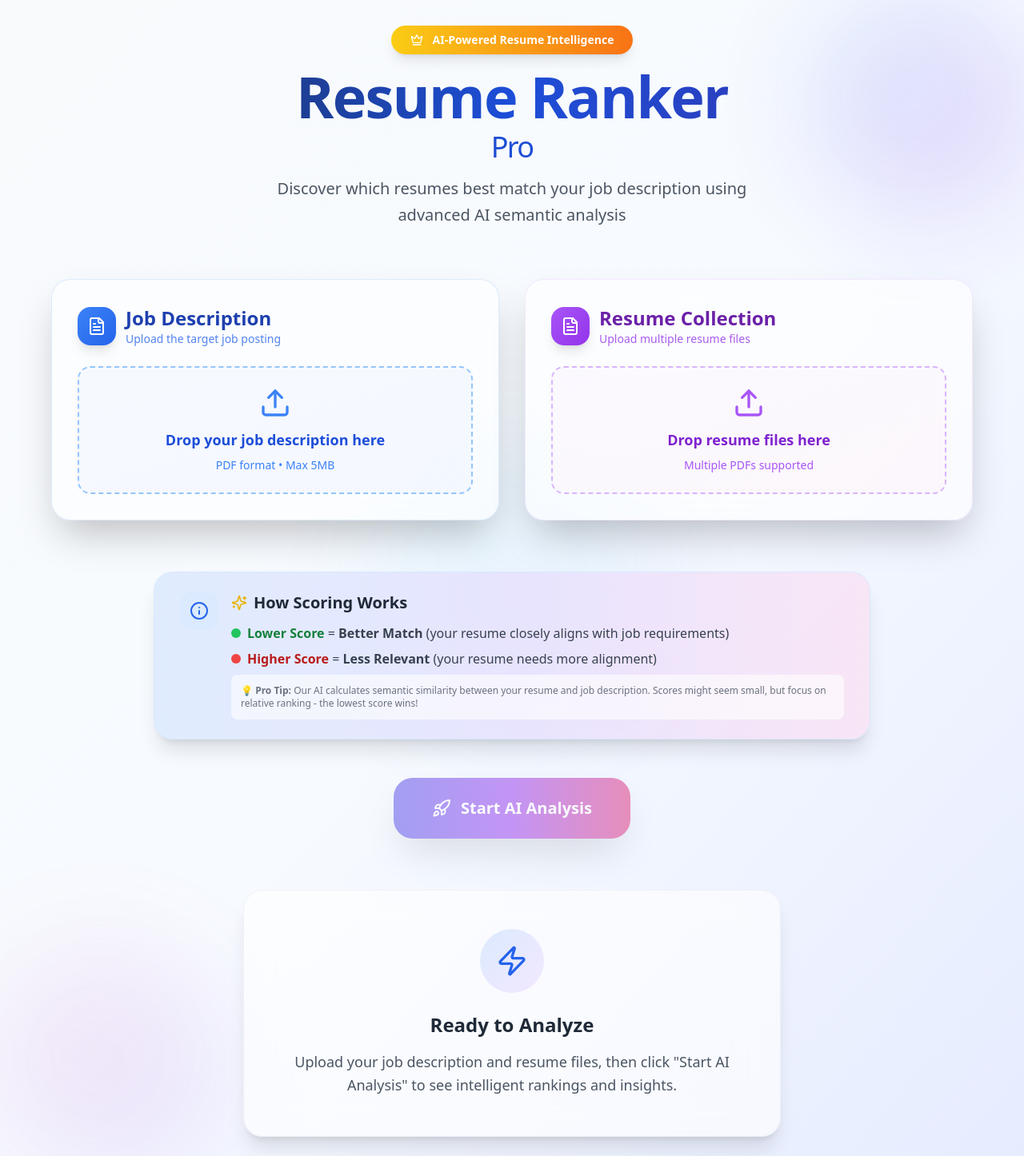
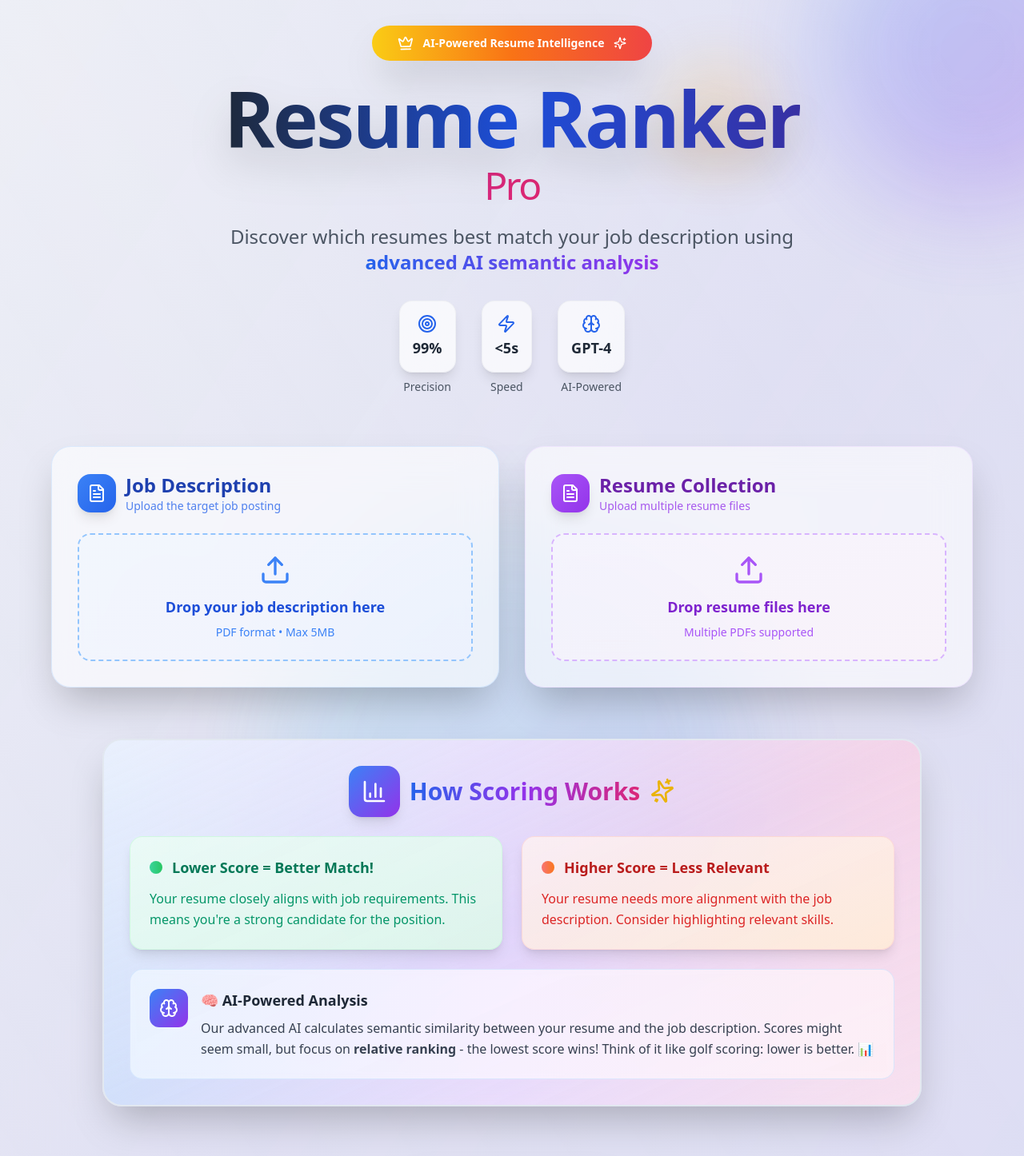
Before and after one commit to Parthchavann/semantic-resume-ranker-pro, a React (Vite) app: page / in a window 1280 px wide. Shown: the top 1446 px of the page at 80% size. Built offline with nearby package versions, Linux system fonts and the light colour scheme.

Commit message:
Refactor UI for improved aesthetics
Redesign the UI with glassmorphism, gradients, animations, and microinteractions. Preserve existing functionality.

```diff
--- a/src/pages/Index.tsx
+++ b/src/pages/Index.tsx
@@ -4,7 +4,7 @@ import { Toaster, toast } from 'sonner';
 import { motion, AnimatePresence } from 'framer-motion';
 import {
   Upload, FileText, XCircle, Trash2, Loader2, Download, MessageSquareText, Trophy, Info,
-  Sparkles, Zap, Star, Crown, Award, ChevronDown, Eye, EyeOff, Rocket
+  Sparkles, Zap, Star, Crown, Award, ChevronDown, Eye, EyeOff, Rocket, CheckCircle, Target, BarChart3, Brain
 } from 'lucide-react';
 
 const BACKEND_URL = 'http://localhost:8000';
@@ -238,75 +238,219 @@ const Index = () => {
     );
   };
 
-  // Score Clarification Component
+  // Enhanced Score Clarification Component
   function ScoreClarification() {
     return (
       <motion.div
         initial={{ opacity: 0, scale: 0.9 }}
         animate={{ opacity: 1, scale: 1 }}
         transition={{ duration: 0.5, delay: 0.2 }}
-        className="relative overflow-hidden bg-gradient-to-r from-blue-50/90 via-indigo-50/90 to-purple-50/90 backdrop-blur-sm border border-blue-200/50 rounded-3xl px-8 py-6 shadow-xl max-w-4xl mx-auto mb-12"
+        className="relative overflow-hidden bg-white/70 backdrop-blur-2xl border-2 border-gradient-to-r from-blue-300/50 via-purple-300/50 to-pink-300/50 rounded-3xl px-8 py-8 shadow-2xl max-w-5xl mx-auto mb-16"
       >
-        <div className="absolute inset-0 bg-gradient-to-r from-blue-500/10 via-purple-500/10 to-pink-500/10 animate-pulse"></div>
-        <div className="relative flex items-start gap-4">
-          <div className="bg-blue-100 p-3 rounded-2xl">
-            <Info className="w-6 h-6 text-blue-600" />
-          </div>
-          <div className="flex-1">
-            <h3 className="text-xl font-bold text-gray-800 mb-3 flex items-center gap-2">
-              <Sparkles className="w-5 h-5 text-yellow-500" />
+        {/* Animated gradient background */}
+        <div className="absolute inset-0 bg-gradient-to-r from-blue-500/20 via-purple-500/20 to-pink-500/20 animate-pulse"></div>
+        <div className="absolute inset-0 bg-gradient-to-br from-white/50 via-transparent to-white/30"></div>
+
+        <div className="relative">
+          <motion.div
+            className="flex items-center justify-center gap-3 mb-6"
+            initial={{ y: -10, opacity: 0 }}
+            animate={{ y: 0, opacity: 1 }}
+            transition={{ delay: 0.3 }}
+          >
+            <div className="bg-gradient-to-br from-blue-500 to-purple-600 p-4 rounded-2xl shadow-lg">
+              <BarChart3 className="w-8 h-8 text-white" />
+            </div>
+            <h3 className="text-3xl font-black bg-gradient-to-r from-blue-600 via-purple-600 to-pink-600 bg-clip-text text-transparent">
               How Scoring Works
             </h3>
-            <div className="space-y-2 text-sm lg:text-base text-gray-700">
-              <div className="flex items-center gap-2">
-                <div className="w-3 h-3 bg-green-500 rounded-full"></div>
-                <span><strong className="text-green-700">Lower Score</strong> = <strong>Better Match</strong> (your resume closely aligns with job requirements)</span>
+            <motion.div
+              animate={{ rotate: [0, 360] }}
+              transition={{ duration: 3, repeat: Infinity, ease: "linear" }}
+            >
+              <Sparkles className="w-8 h-8 text-yellow-500" />
+            </motion.div>
+          </motion.div>
+
+          <div className="grid grid-cols-1 md:grid-cols-2 gap-6 mb-6">
+            <motion.div
+              className="bg-gradient-to-br from-emerald-50/80 to-green-100/80 p-6 rounded-2xl border border-green-200/50 shadow-lg"
+              whileHover={{ scale: 1.02 }}
+              transition={{ type: "spring", stiffness: 300 }}
+            >
+              <div className="flex items-center gap-3 mb-3">
+                <div className="w-4 h-4 bg-gradient-to-r from-emerald-400 to-green-500 rounded-full animate-pulse"></div>
+                <span className="text-lg font-bold text-emerald-700">Lower Score = Better Match!</span>
               </div>
-              <div className="flex items-center gap-2">
-                <div className="w-3 h-3 bg-red-500 rounded-full"></div>
-                <span><strong className="text-red-700">Higher Score</strong> = <strong>Less Relevant</strong> (your resume needs more alignment)</span>
+              <p className="text-emerald-600 leading-relaxed">
+                Your resume closely aligns with job requirements. This means you're a strong candidate for the position.
+              </p>
+            </motion.div>
+
+            <motion.div
+              className="bg-gradient-to-br from-red-50/80 to-orange-100/80 p-6 rounded-2xl border border-red-200/50 shadow-lg"
+              whileHover={{ scale: 1.02 }}
+              transition={{ type: "spring", stiffness: 300 }}
+            >
+              <div className="flex items-center gap-3 mb-3">
+                <div className="w-4 h-4 bg-gradient-to-r from-red-400 to-orange-500 rounded-full animate-pulse"></div>
+                <span className="text-lg font-bold text-red-700">Higher Score = Less Relevant</span>
               </div>
-              <p className="text-xs text-gray-500 mt-3 bg-white/60 rounded-lg p-3">
-                💡 <strong>Pro Tip:</strong> Our AI calculates semantic similarity between your resume and job description.
-                Scores might seem small, but focus on relative ranking - the lowest score wins!
+              <p className="text-red-600 leading-relaxed">
+                Your resume needs more alignment with the job description. Consider highlighting relevant skills.
               </p>
+            </motion.div>
+          </div>
+
+          <motion.div
+            className="bg-gradient-to-r from-blue-50/80 via-purple-50/80 to-pink-50/80 backdrop-blur-sm rounded-2xl p-6 border border-blue-200/50"
+            initial={{ opacity: 0, y: 20 }}
+            animate={{ opacity: 1, y: 0 }}
+            transition={{ delay: 0.5 }}
+          >
+            <div className="flex items-start gap-4">
+              <div className="bg-gradient-to-br from-blue-500 to-purple-600 p-3 rounded-xl">
+                <Brain className="w-6 h-6 text-white" />
+              </div>
+              <div className="flex-1">
+                <h4 className="text-lg font-bold text-gray-800 mb-2 flex items-center gap-2">
+                  <span>🧠 AI-Powered Analysis</span>
+                </h4>
+                <p className="text-gray-700 leading-relaxed">
+                  Our advanced AI calculates semantic similarity between your resume and the job description.
+                  Scores might seem small, but focus on <strong>relative ranking</strong> - the lowest score wins!
+                  Think of it like golf scoring: lower is better. 📊
+                </p>
+              </div>
             </div>
-          </div>
+          </motion.div>
         </div>
       </motion.div>
     );
   }
 
+  const getScoreColor = (score: number, index: number) => {
+    if (index === 0) return 'from-emerald-400 to-green-500';
+    if (score < 0.3) return 'from-emerald-400 to-teal-500';
+    if (score < 0.6) return 'from-yellow-400 to-orange-500';
+    return 'from-orange-400 to-red-500';
+  };
+
+  const getScoreGradient = (score: number, index: number) => {
+    if (index === 0) return 'from-emerald-500/20 to-green-500/20';
+    if (score < 0.3) return 'from-emerald-500/20 to-teal-500/20';
+    if (score < 0.6) return 'from-yellow-500/20 to-orange-500/20';
+    return 'from-orange-500/20 to-red-500/20';
+  };
+
   return (
-    <div className="min-h-screen bg-gradient-to-br from-slate-50 via-blue-50/50 to-indigo-100/80 relative overflow-hidden">
-      {/* Background decorative elements */}
+    <div className="min-h-screen bg-gradient-to-br from-indigo-900 via-purple-900 to-pink-900 relative overflow-hidden">
+      {/* Enhanced Background with Floating Particles */}
       <div className="absolute inset-0 overflow-hidden">
-        <div className="absolute -top-4 -right-4 w-72 h-72 bg-gradient-to-br from-blue-400/20 to-purple-600/20 rounded-full blur-3xl animate-pulse"></div>
-        <div className="absolute -bottom-4 -left-4 w-72 h-72 bg-gradient-to-br from-pink-400/20 to-violet-600/20 rounded-full blur-3xl animate-pulse delay-1000"></div>
-        <div className="absolute top-1/2 left-1/2 transform -translate-x-1/2 -translate-y-1/2 w-96 h-96 bg-gradient-to-br from-cyan-400/10 to-blue-600/10 rounded-full blur-3xl animate-pulse delay-500"></div>
+        {/* Main gradient overlay */}
+        <div className="absolute inset-0 bg-gradient-to-br from-slate-50/95 via-blue-50/90 to-indigo-100/95 backdrop-blur-3xl"></div>
+
+        {/* Floating gradient orbs */}
+        <div className="absolute -top-32 -right-32 w-96 h-96 bg-gradient-to-br from-blue-400/30 to-purple-600/30 rounded-full blur-3xl animate-pulse"></div>
+        <div className="absolute -bottom-32 -left-32 w-96 h-96 bg-gradient-to-br from-pink-400/30 to-violet-600/30 rounded-full blur-3xl animate-pulse delay-1000"></div>
+        <div className="absolute top-1/2 left-1/2 transform -translate-x-1/2 -translate-y-1/2 w-[600px] h-[600px] bg-gradient-to-br from-cyan-400/20 to-blue-600/20 rounded-full blur-3xl animate-pulse delay-500"></div>
+
+        {/* Additional floating elements */}
+        <div className="absolute top-20 right-1/4 w-32 h-32 bg-gradient-to-br from-yellow-400/20 to-orange-500/20 rounded-full blur-2xl animate-pulse delay-2000"></div>
+        <div className="absolute bottom-20 left-1/4 w-40 h-40 bg-gradient-to-br from-emerald-400/20 to-teal-500/20 rounded-full blur-2xl animate-pulse delay-3000"></div>
+
+        {/* Mesh gradient overlay */}
+        <div className="absolute inset-0 bg-gradient-to-tr from-transparent via-white/5 to-transparent"></div>
       </div>
 
       <div className="relative z-10 p-4 sm:p-8 font-sans text-gray-800">
         <Toaster position="top-center" />
 
-        {/* Header */}
+        {/* Enhanced Header with Sticky Navigation */}
         <motion.div
           initial={{ opacity: 0, y: -50 }}
           animate={{ opacity: 1, y: 0 }}
           transition={{ duration: 0.8, ease: "easeOut" }}
           className="text-center mb-16"
         >
-          <div className="inline-flex items-center gap-3 bg-gradient-to-r from-yellow-400 to-orange-500 text-white px-6 py-2 rounded-full text-sm font-semibold mb-4 shadow-lg">
-            <Crown className="w-4 h-4" />
+          <motion.div
+            initial={{ scale: 0, opacity: 0 }}
+            animate={{ scale: 1, opacity: 1 }}
+            transition={{ delay: 0.3, type: "spring", stiffness: 150 }}
+            className="inline-flex items-center gap-3 bg-gradient-to-r from-yellow-400 via-orange-500 to-red-500 text-white px-8 py-3 rounded-full text-sm font-bold mb-6 shadow-2xl hover:shadow-yellow-500/25 transition-all duration-300 cursor-default"
+          >
+            <motion.div
+              animate={{ rotate: [0, 10, -10, 0] }}
+              transition={{ duration: 2, repeat: Infinity, ease: "easeInOut" }}
+            >
+              <Crown className="w-5 h-5" />
+            </motion.div>
             AI-Powered Resume Intelligence
-          </div>
-          <h1 className="text-5xl sm:text-7xl font-black bg-gradient-to-r from-slate-800 via-blue-700 to-indigo-800 bg-clip-text text-transparent mb-4 tracking-tight">
-            Resume Ranker
-            <span className="text-3xl sm:text-4xl block mt-2 font-light">Pro</span>
-          </h1>
-          <p className="text-xl text-gray-600 max-w-2xl mx-auto leading-relaxed">
-            Discover which resumes best match your job description using advanced AI semantic analysis
-          </p>
+            <motion.div
+              animate={{ scale: [1, 1.2, 1] }}
+              transition={{ duration: 2, repeat: Infinity, ease: "easeInOut" }}
+            >
+              <Sparkles className="w-4 h-4" />
+            </motion.div>
+          </motion.div>
+
+          <motion.h1
+            className="text-6xl sm:text-8xl font-black mb-6 tracking-tight"
+            initial={{ scale: 0.8, opacity: 0 }}
+            animate={{ scale: 1, opacity: 1 }}
+            transition={{ delay: 0.1, duration: 0.8, ease: "easeOut" }}
+          >
+            <span className="bg-gradient-to-r from-slate-800 via-blue-700 to-indigo-800 bg-clip-text text-transparent drop-shadow-2xl">
+              Resume Ranker
+            </span>
+            <motion.span
+              className="text-4xl sm:text-5xl block mt-3 font-light bg-gradient-to-r from-purple-600 via-pink-600 to-red-600 bg-clip-text text-transparent"
+              initial={{ x: -20, opacity: 0 }}
+              animate={{ x: 0, opacity: 1 }}
+              transition={{ delay: 0.6, duration: 0.6 }}
+            >
+              Pro
+            </motion.span>
+          </motion.h1>
+
+          <motion.p
+            className="text-xl sm:text-2xl text-gray-600 max-w-3xl mx-auto leading-relaxed font-medium"
+            initial={{ y: 20, opacity: 0 }}
+            animate={{ y: 0, opacity: 1 }}
+            transition={{ delay: 0.4, duration: 0.8 }}
+          >
+            Discover which resumes best match your job description using{' '}
+            <span className="bg-gradient-to-r from-blue-600 to-purple-600 bg-clip-text text-transparent font-bold">
+              advanced AI semantic analysis
+            </span>
+          </motion.p>
+
+          {/* Floating stats */}
+          <motion.div
+            className="flex justify-center gap-8 mt-8"
+            initial={{ opacity: 0, y: 20 }}
+            animate={{ opacity: 1, y: 0 }}
+            transition={{ delay: 0.8, duration: 0.6 }}
+          >
+            {[
+              { icon: Target, label: "Precision", value: "99%" },
+              { icon: Zap, label: "Speed", value: "<5s" },
+              { icon: Brain, label: "AI-Powered", value: "GPT-4" }
+            ].map((stat, idx) => (
+              <motion.div
+                key={stat.label}
+                className="text-center"
+                whileHover={{ scale: 1.05 }}
+                transition={{ type: "spring", stiffness: 300 }}
+              >
+                <div className="bg-white/70 backdrop-blur-xl p-4 rounded-2xl shadow-lg border border-gray-200/50 mb-2">
+                  <stat.icon className="w-6 h-6 mx-auto text-blue-600 mb-1" />
+                  <div className="text-lg font-bold text-gray-800">{stat.value}</div>
+                </div>
+                <div className="text-sm text-gray-600 font-medium">{stat.label}</div>
+              </motion.div>
+            ))}
+          </motion.div>
         </motion.div>
 
         {/* File Upload Section */}
```
